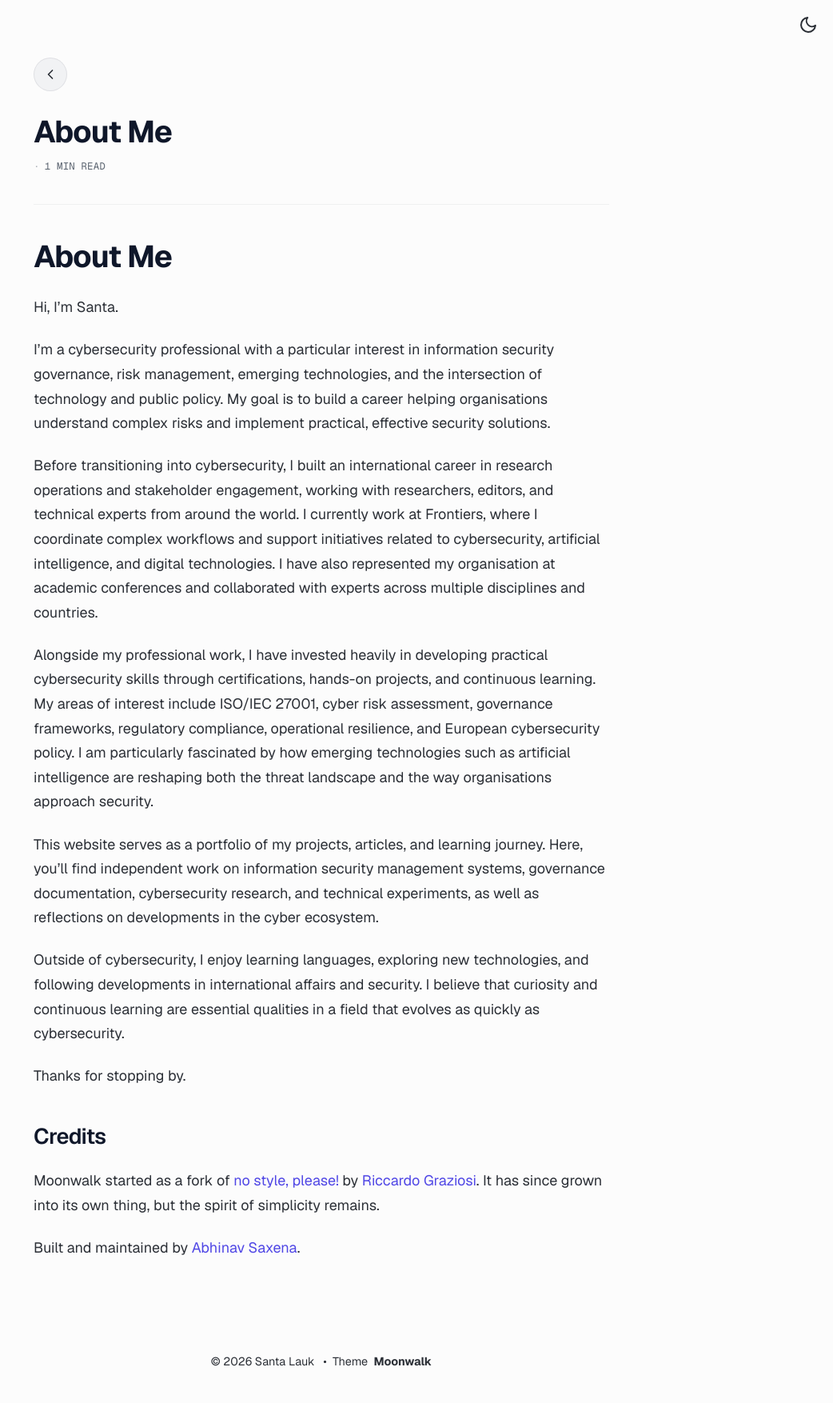
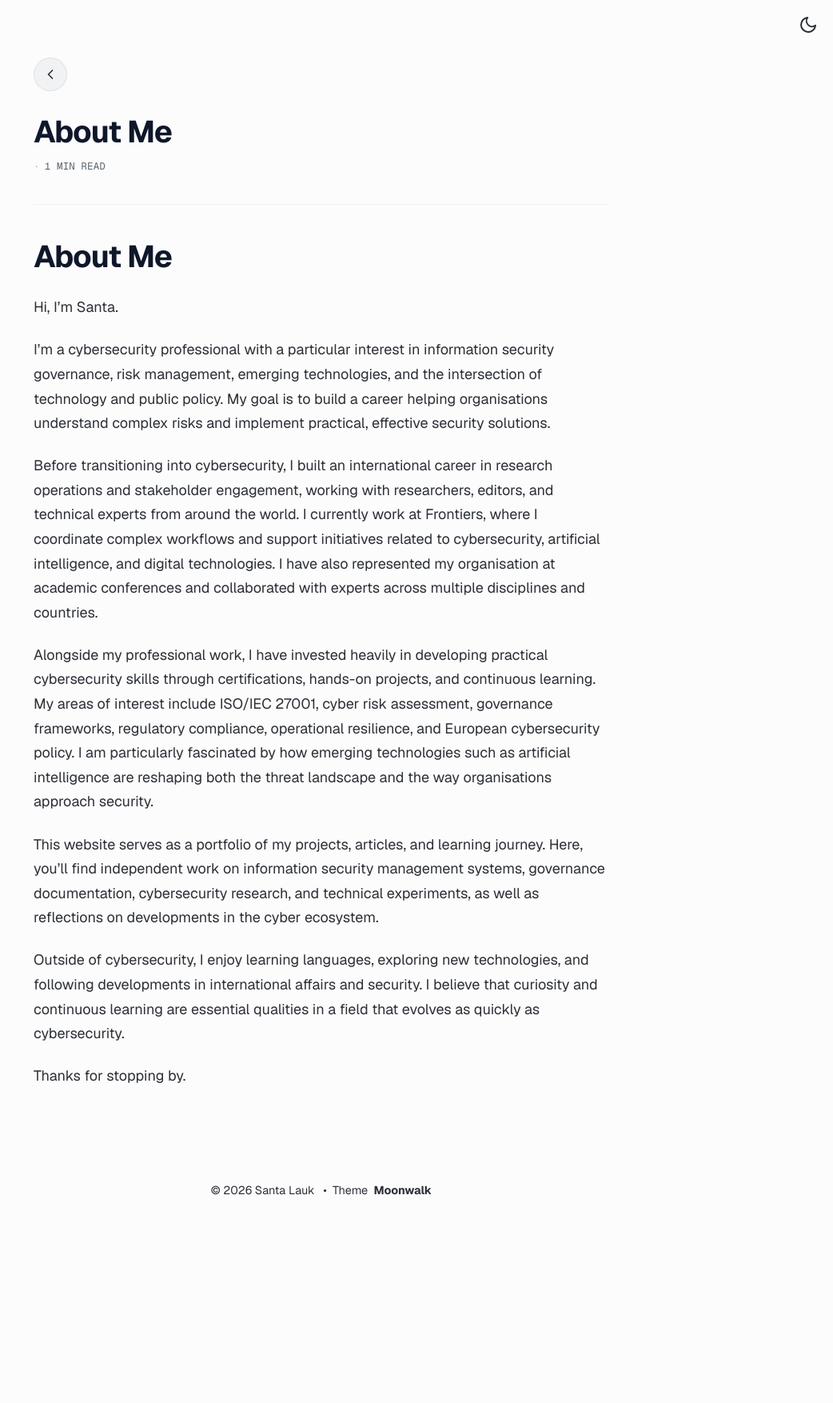
Before and after one commit to SantaLauk/santalauk.github.io, a Jekyll site: the page built from about.md, in a window 1280 px wide. Shown: the whole page at 80% size, without its empty margins (238-1280 px from the left). Built offline with Jekyll 4.4.1, drawn with Linux system fonts in a browser that asks for light colours; after the commit the page ends 1540 px from its top, so only the background shows below that.

Commit message:
about.md

```diff
--- a/about.md
+++ b/about.md
@@ -18,10 +18,3 @@ This website serves as a portfolio of my projects, articles, and learning journe
 Outside of cybersecurity, I enjoy learning languages, exploring new technologies, and following developments in international affairs and security. I believe that curiosity and continuous learning are essential qualities in a field that evolves as quickly as cybersecurity.
 
 Thanks for stopping by.
-
-
-## Credits
-
-Moonwalk started as a fork of [no style, please!](https://github.com/riggraz/no-style-please) by [Riccardo Graziosi](https://riggraz.dev/). It has since grown into its own thing, but the spirit of simplicity remains.
-
-Built and maintained by [Abhinav Saxena](https://www.abhinav.co).
```
